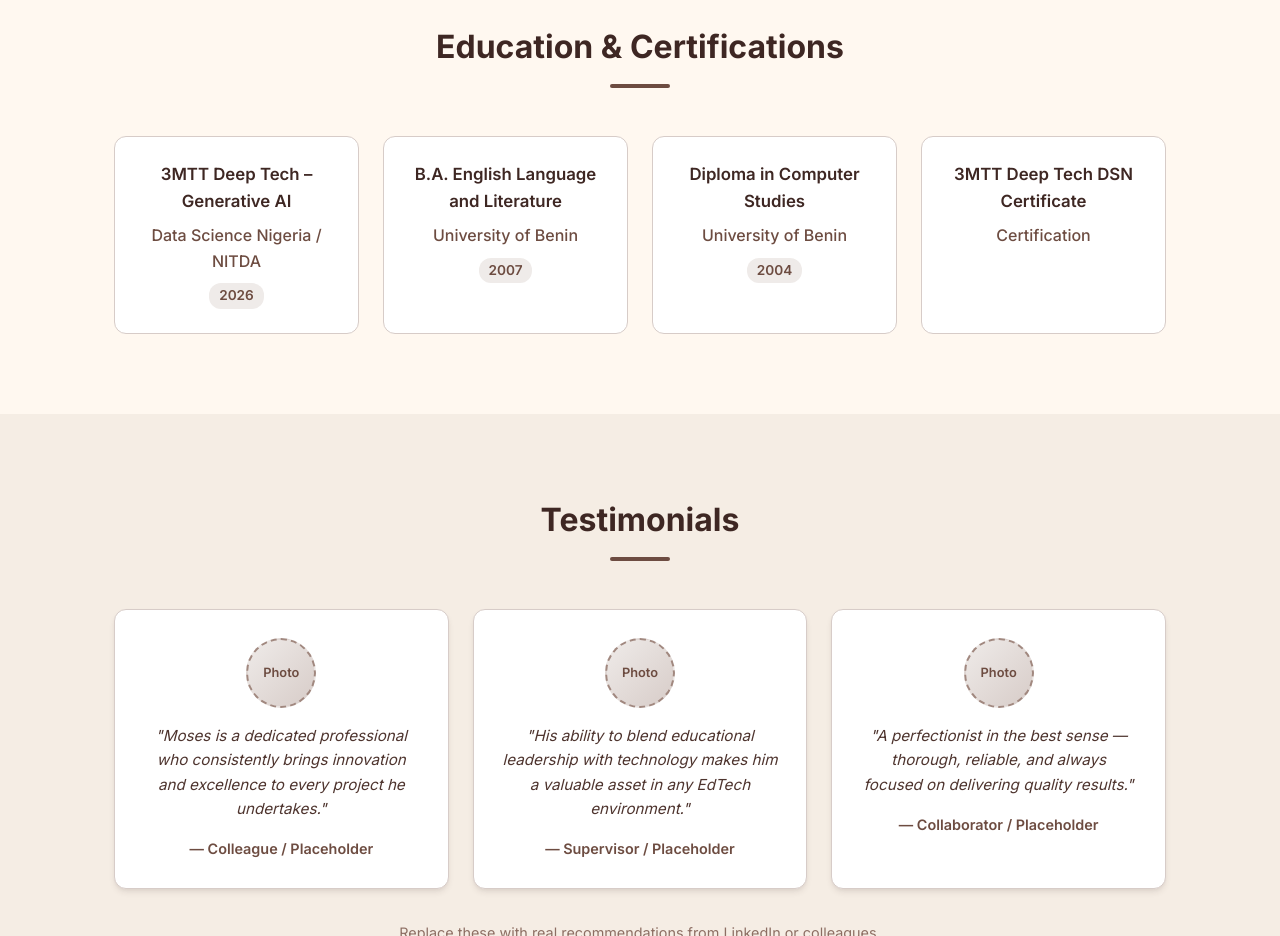
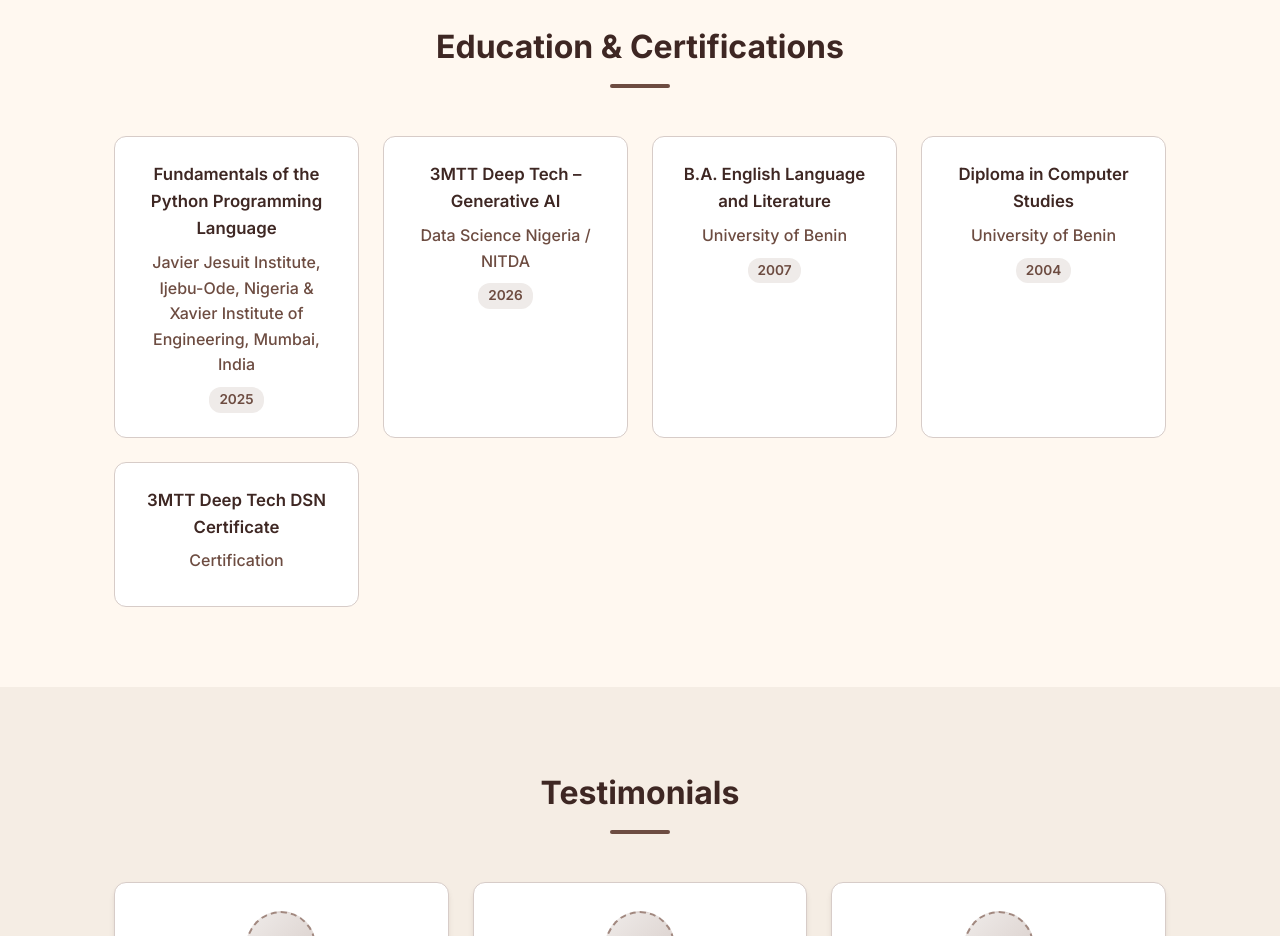
Before and after one commit to Ogiekpolor/ogiekpolor-portfolio, a plain HTML site: page index.html in a window 1280 px wide. Shown: the part 4060-4996 px from the top of the page. Drawn offline with Linux system fonts and the light colour scheme.

Commit message:
Add files via upload

```diff
--- a/index.html
+++ b/index.html
@@ -233,6 +233,11 @@
       <h2 class="section-title">Education & Certifications</h2>
       <div class="education-grid">
         <div class="edu-item">
+          <h3>Fundamentals of the Python Programming Language</h3>
+          <p class="institution">Javier Jesuit Institute, Ijebu-Ode, Nigeria &amp; Xavier Institute of Engineering, Mumbai, India</p>
+          <span class="year">2025</span>
+        </div>
+        <div class="edu-item">
           <h3>3MTT Deep Tech – Generative AI</h3>
           <p class="institution">Data Science Nigeria / NITDA</p>
           <span class="year">2026</span>
```
